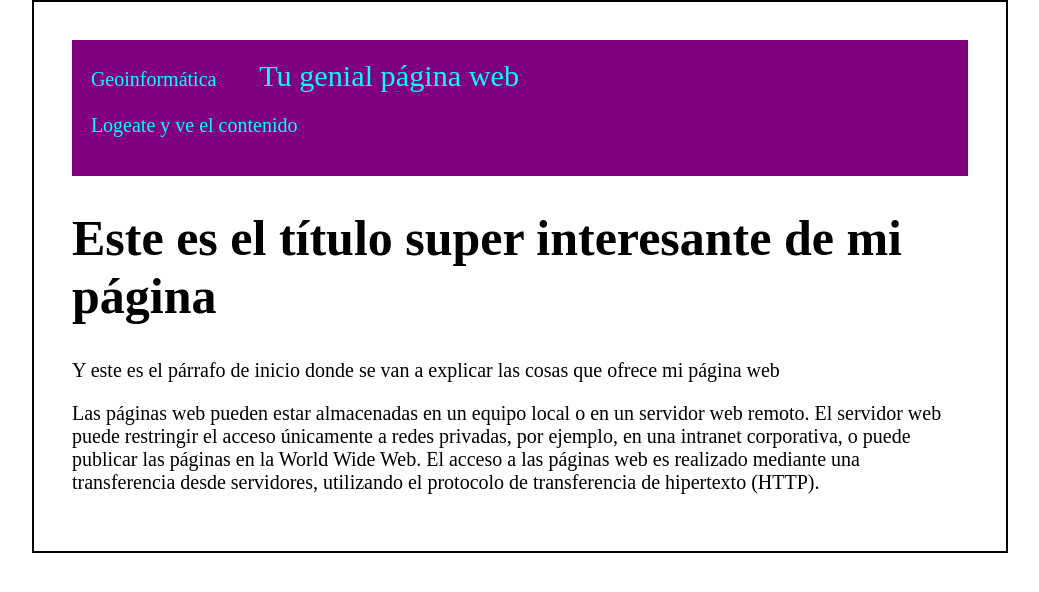
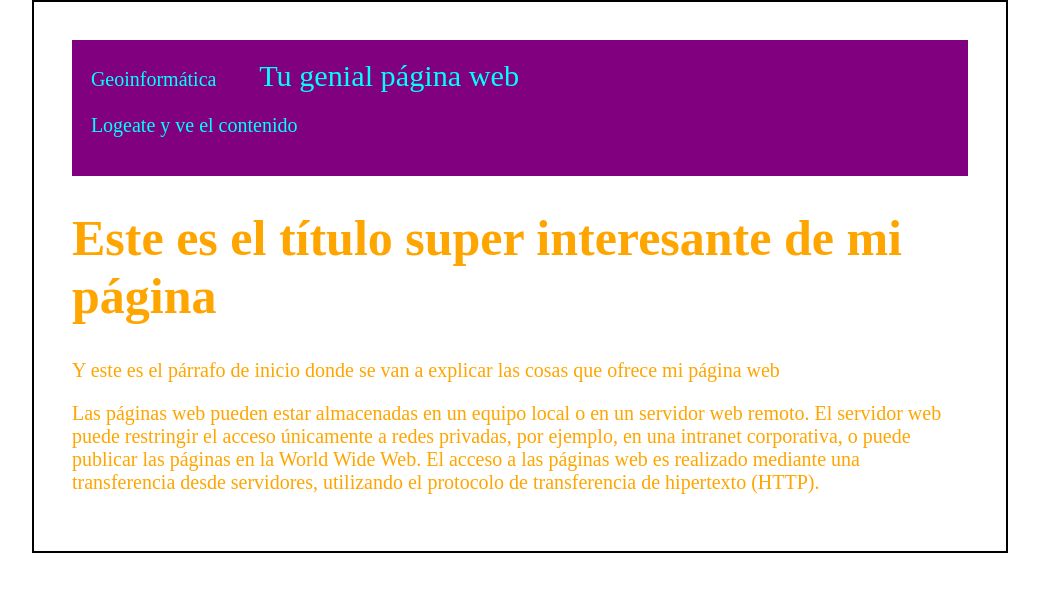
Before and after one commit to rad-yngd/Mi_pagina_web, a plain HTML site: page mipagina.html in a window 1280 px wide. Shown: the whole page, without its empty margins (120-1159 px from the left). Drawn offline with Linux system fonts and the light colour scheme.

Commit message:
Cambios no realizados a CSS

```diff
--- a/css/estilos.css
+++ b/css/estilos.css
@@ -1,9 +1,5 @@
 body {
-<<<<<<< HEAD
     color:orange;
-=======
-    color:blue;
->>>>>>> cabecera
     text-align:center;
     font-family: "Chiller";
     font-size: 20px;
```
